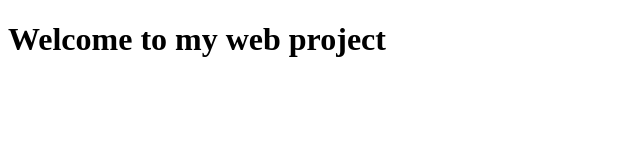
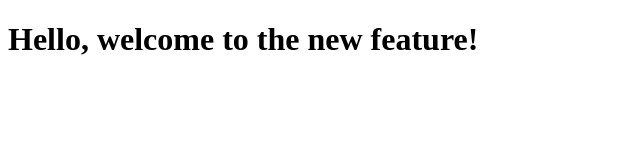
Before and after one commit to jullis2003/lab1, a plain HTML site: page index.html in a window 1280 px wide. Shown: the whole page, without its empty margins (0-640 px from the left). Drawn offline with Linux system fonts and the light colour scheme.

Commit message:
Add new heading to index.html

```diff
--- a/index.html
+++ b/index.html
@@ -6,6 +6,6 @@
     <title>My Web Project</title>
   </head>
   <body>
-    <h1>Welcome to my web project</h1>
+    <h1>Hello, welcome to the new feature!</h1>
   </body>
 </html>
```
